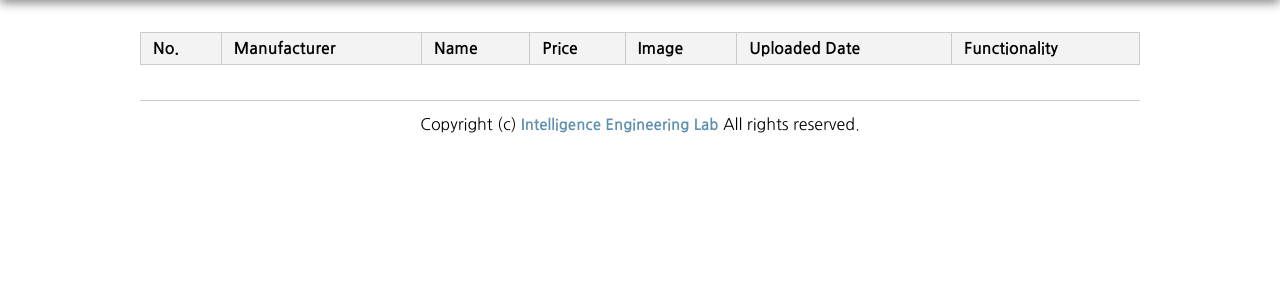
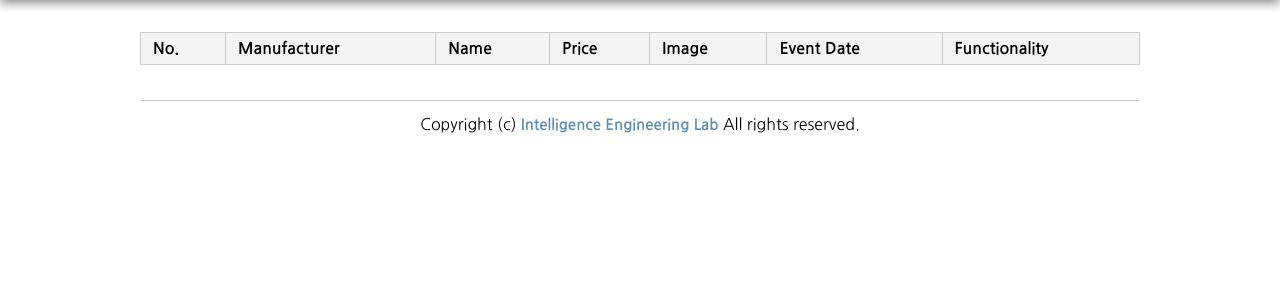
Before and after one commit to ykim583/FullStackWebsite, a PHP site: page /product_list.php in a window 1280 px wide. Shown: the part 48-348 px from the top of the page. Run offline with PHP 8.4, Linux system fonts and the light colour scheme; tables that the repository leaves empty or names only in its code hold one stand-in row (values such as "Sample post"); lists and menus that the app fills with data are empty.

Commit message:
Update product_list.php
Product list should all correspondingly update (event-date)

```diff
--- a/Home/product_list.php
+++ b/Home/product_list.php
@@ -24,7 +24,7 @@ include "util.php";
             <th>Name</th>
             <th>Price</th>
             <th>Image</th>
-            <th>Uploaded Date</th>
+            <th>Event Date</th>
             <th>Functionality</th>
         </tr>
         <?
@@ -36,7 +36,7 @@ include "util.php";
             echo "<td><a href='product_view.php?product_id={$row['product_id']}'>{$row['product_name']}</a></td>";
             echo "<td>{$row['price']}</td>";
             echo "<td><img src='{$row['image_path']}' alt='Product Image' style='width: 100px;'></td>"; // Display the image
-            echo "<td>{$row['added_datetime']}</td>";
+            echo "<td>{$row['date']}</td>";
             echo "<td width='17%'>
                 <a href='product_form.php?product_id={$row['product_id']}'><button class='button primary small'>Edit</button></a>
                  <button onclick='javascript:deleteConfirm({$row['product_id']})' class='button danger small'>Delete</button>
```
